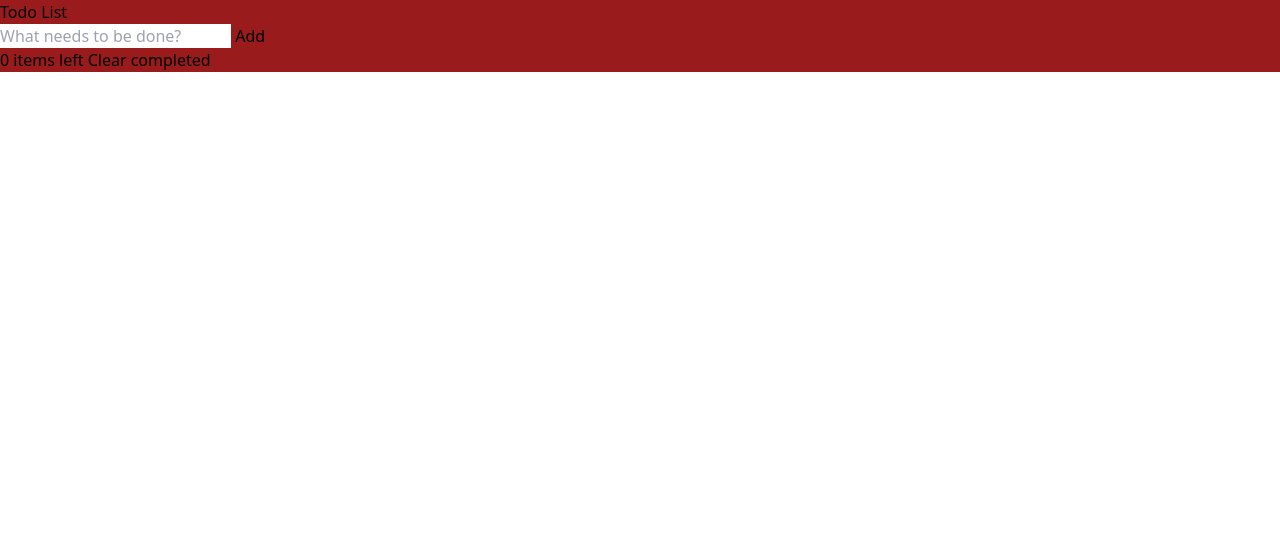
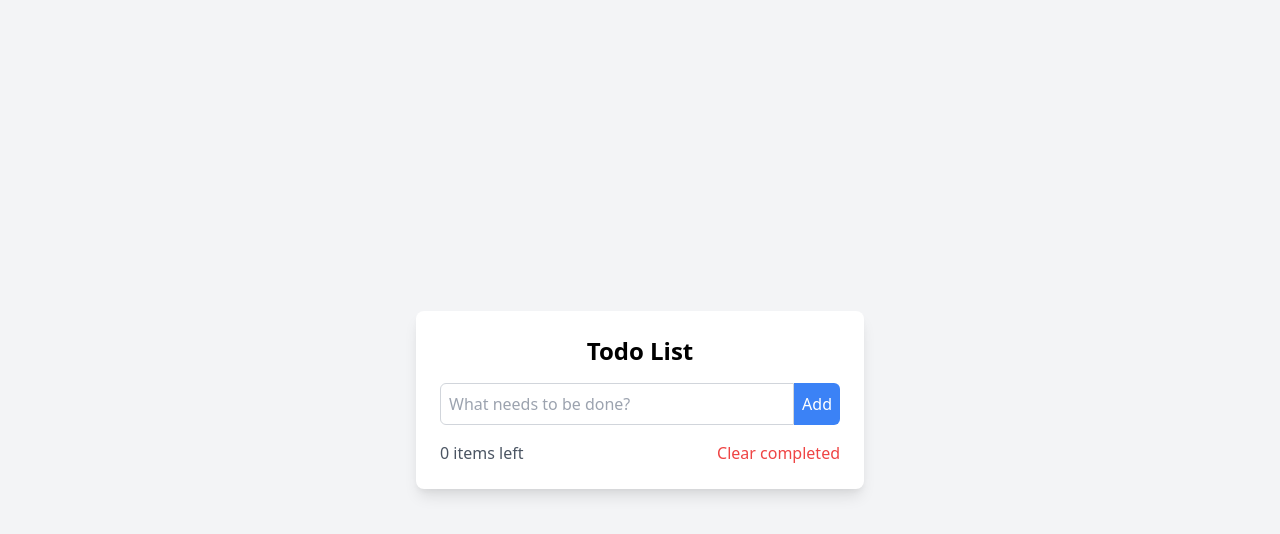
Before and after one commit to cesrr/cesar-todoApp, a website built with Vite: page index.html in a window 1280 px wide. Built offline with nearby package versions, Linux system fonts and the light colour scheme.

Commit message:
applied basic styles

```diff
--- a/index.html
+++ b/index.html
@@ -4,26 +4,26 @@
     <meta charset="UTF-8">
     <meta name="viewport" content="width=device-width, initial-scale=1.0">
     <script src="main.js" defer></script>
-    <link rel="stylesheet" href="index.css">
+    <link rel="stylesheet" href="https://cdn.jsdelivr.net/npm/tailwindcss@2.2.19/dist/tailwind.min.css">
     <title>Todo App</title>
 </head>
-<body>
-    <div class="bg-red-800">
-        <header>
-            <h1>Todo List</h1>
-            <form id="todo-form">
-                <input type="text" id="new-todo" placeholder="What needs to be done?" required>
-                <button type="submit">Add</button>
+<body class="bg-gray-100 flex items-center justify-center min-h-screen">
+    <div class="bg-white shadow-lg rounded-lg p-6 w-full max-w-md">
+        <header class="mb-4">
+            <h1 class="text-2xl font-bold text-center">Todo List</h1>
+            <form id="todo-form" class="flex mt-4">
+                <input type="text" id="new-todo" placeholder="What needs to be done?" required class="flex-grow p-2 border border-gray-300 rounded-l-md focus:outline-none focus:ring-2 focus:ring-blue-500">
+                <button type="submit" class="bg-blue-500 text-white p-2 rounded-r-md hover:bg-blue-600">Add</button>
             </form>
         </header>
         <main>
-            <ul id="todo-list">
+            <ul id="todo-list" class="list-none p-0">
                 <!-- Todo items will be dynamically added here -->
             </ul>
         </main>
-        <footer>
-            <span id="todo-count">0 items left</span>
-            <button id="clear-completed">Clear completed</button>
+        <footer class="mt-4 flex justify-between items-center">
+            <span id="todo-count" class="text-gray-600">0 items left</span>
+            <button id="clear-completed" class="text-red-500 hover:underline">Clear completed</button>
         </footer>
     </div>
 </body>
```
